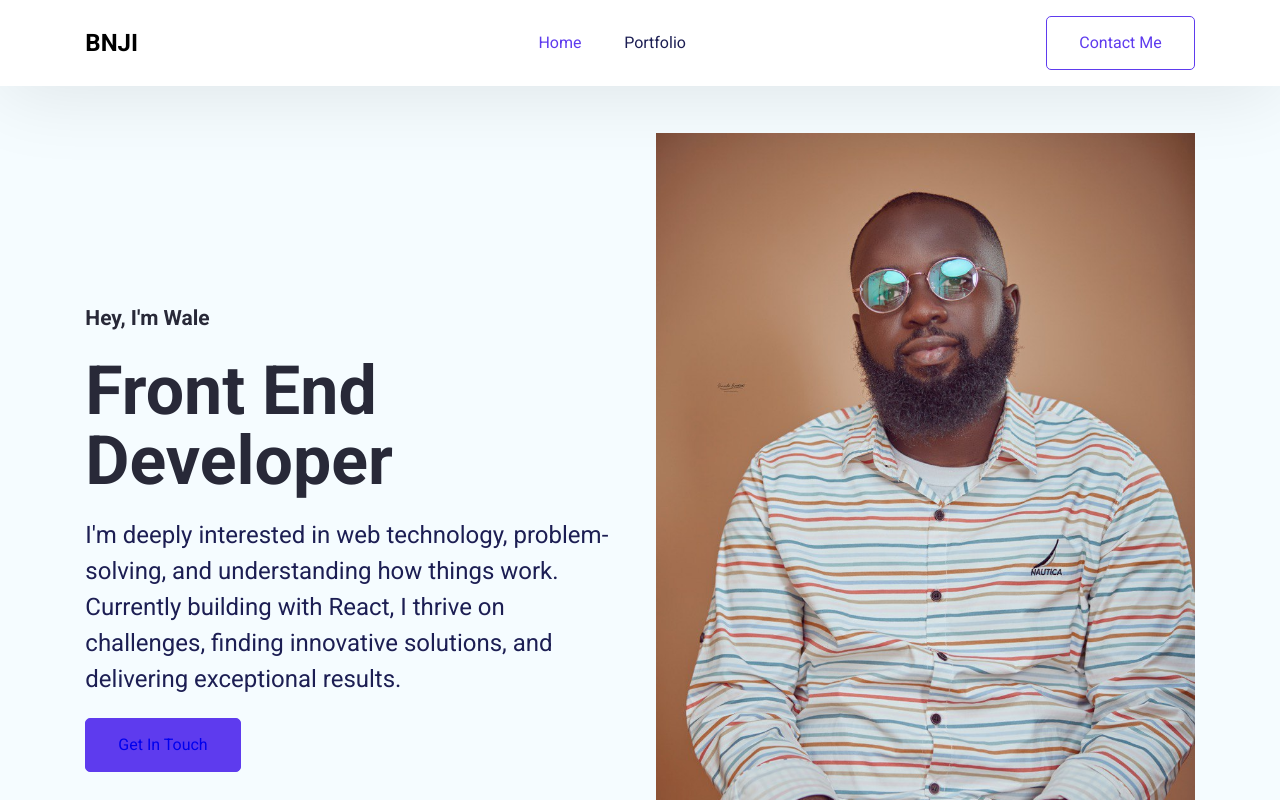
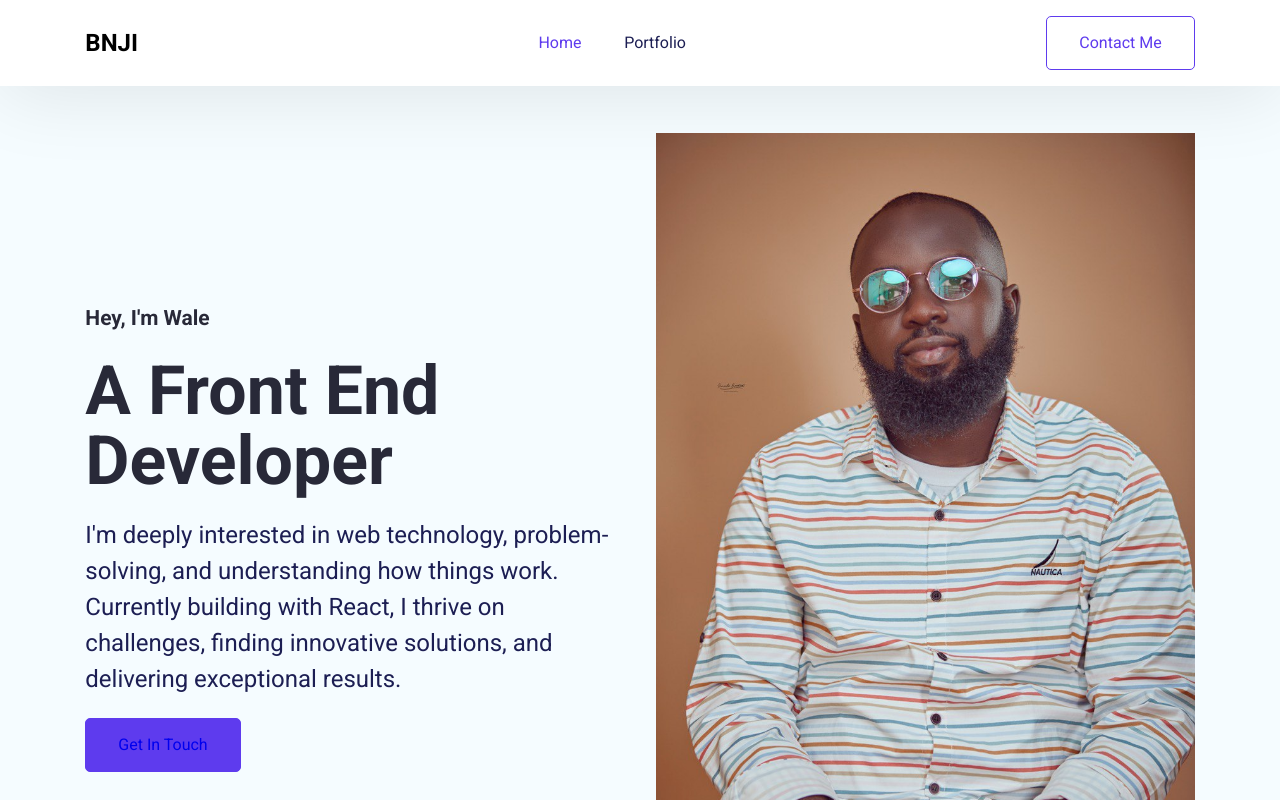
Before and after one commit to WaleBnji/portfoliosite, a React (Create React App) app: page / in a window 1280 px wide. Shown: the top 800 px of the page. Built offline with nearby package versions, Linux system fonts and the light colour scheme.

Commit message:
Latest commit

```diff
--- a/src/Pages/Home/HeroSection.jsx
+++ b/src/Pages/Home/HeroSection.jsx
@@ -11,7 +11,7 @@ export default function HeroSection() {
         <div className='hero--section--content'>
           <p className='section--title'>Hey, I'm Wale</p>
           <h1 className='hero--section--title'>
-            <span className='hero--section-title--color'>Front End</span> <br />
+            <span className='hero--section-title--color'>A Front End</span> <br />
             Developer
           </h1>
           <p className='hero--section-description'>
```
